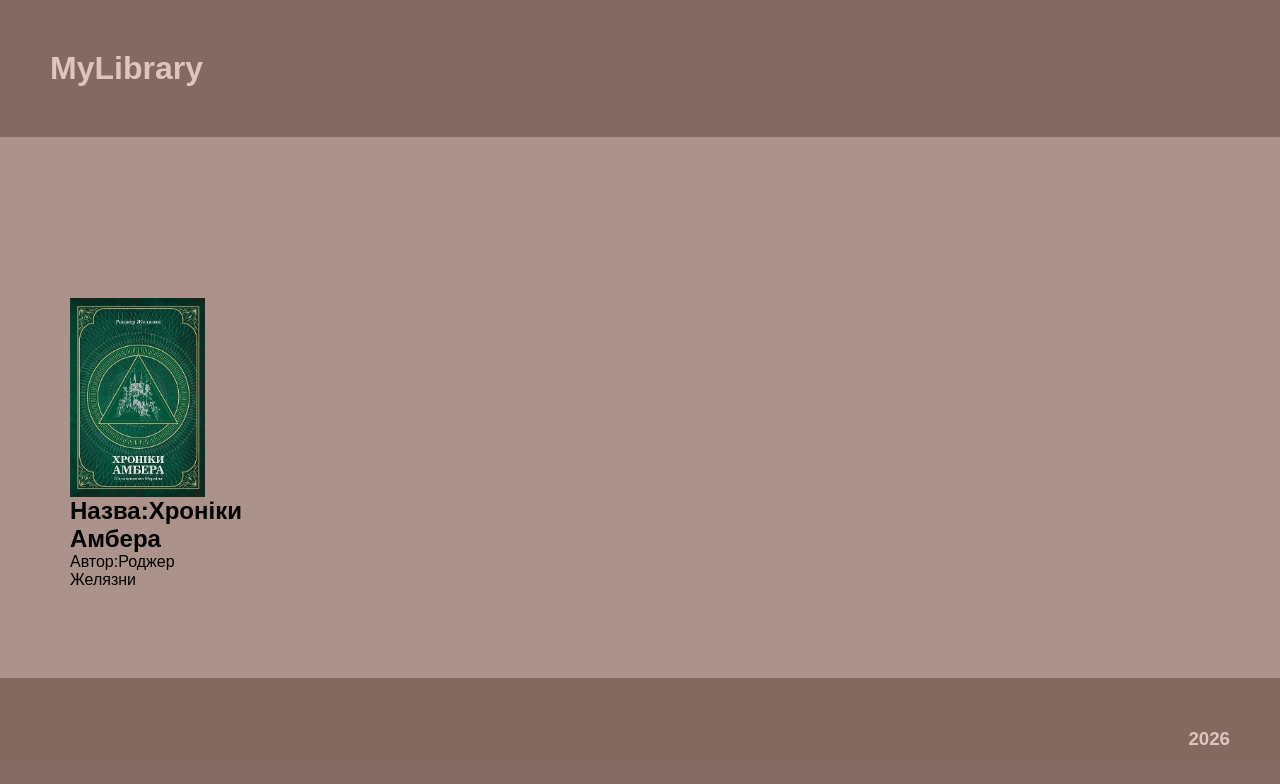
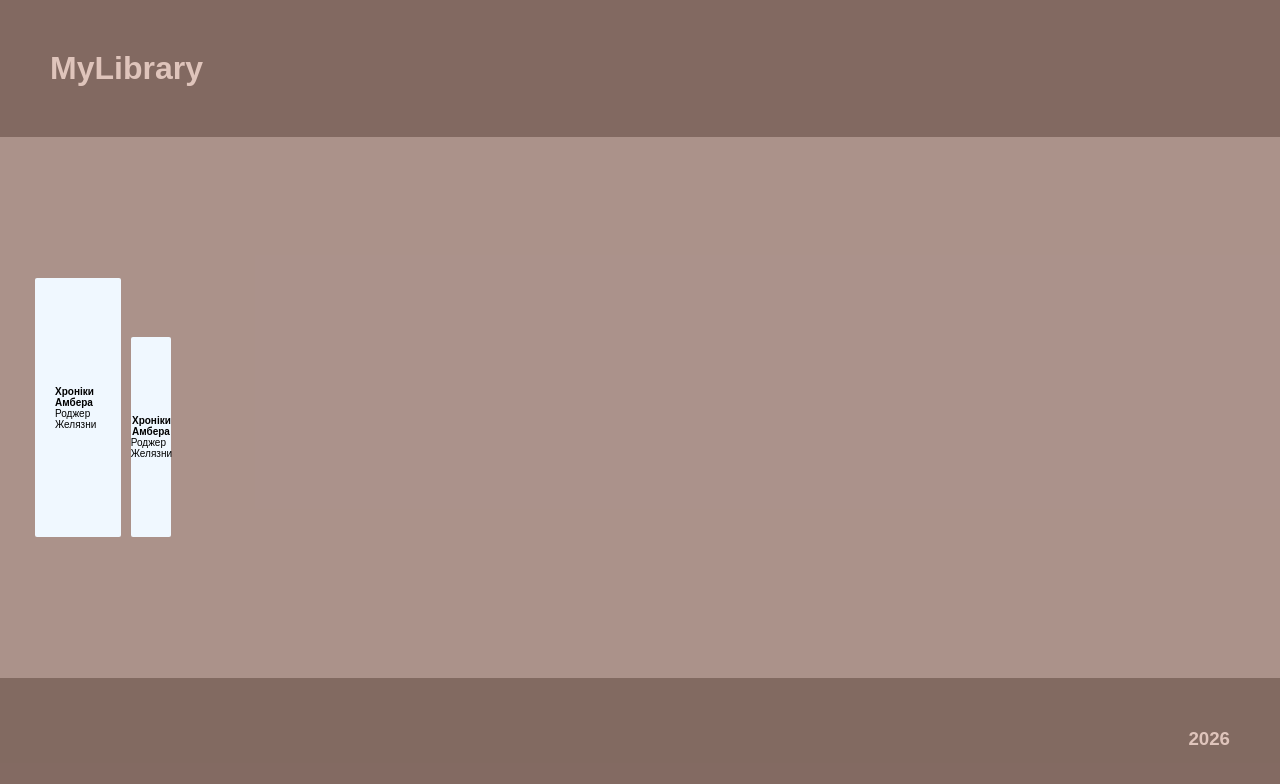
Before and after one commit to AnnaofAmber/MyLibrary, a React (Create React App) app in the folder my-app/: page / in a window 1280 px wide. Shown: the top 784 px of the page. Built offline with nearby package versions, Linux system fonts and the light colour scheme.

Commit message:
adding styles to items

```diff
--- a/my-app/src/components/BookInfo/BookInfo.jsx
+++ b/my-app/src/components/BookInfo/BookInfo.jsx
@@ -1,9 +1,11 @@
 import scss from './BookInfo.module.scss'
 
-export const BookInfo = ({image}) =>{
+export const BookInfo = ({image, author, nameModal, year, genre}) =>{
     return(
     <div>
         <section>
+            <h2>{nameModal}</h2>
+            <p>{author}</p>
         <img
         className={scss.img}
         src={require(`../../covers/${image}`)}
--- a/my-app/src/components/BookItem/BookItem.jsx
+++ b/my-app/src/components/BookItem/BookItem.jsx
@@ -1,21 +1,32 @@
 import scss from "./BookItem.module.scss";
 
-import { useDispatch } from "react-redux";
-import { deleteBook } from "../../redux/booksSlice";
+// import { useDispatch } from "react-redux";
+// import { deleteBook } from "../../redux/booksSlice";
 
-export const BookItem = ({ id, name, author, year, genre, cover, image, showModalImage, largeImage }) => {
-  const dispatch = useDispatch();
-  const onDelete = () => dispatch(deleteBook(id));
+export const BookItem = ({ id, name, author, year, genre, cover, image, showModalImage, pages }) => {
+//   const dispatch = useDispatch();
+//   const onDelete = () => dispatch(deleteBook(id));
+const width = Number(pages)/10
+let height = width*3
+
+if (height<100){
+    height = 200
+}
+
   return (
-    <li className={scss.bookItem}>
-      <img
+    <li className={scss.bookItem} style={{width:`${width}px`, height:`${height}px`}}  onClick={() => showModalImage(image, name, author, year, genre)}>
+        {/* <div className={scss.bookSpine}> */}
+        <h2 className={scss.name}>{name}</h2>
+        <p className={scss.author}>{author}</p>
+        {/* </div> */}
+      {/* <img
         className={scss.img}
         src={require(`../../covers/${cover}`)}
         alt="adss"
-        onClick={() => showModalImage(image)}
+        onClick={() => showModalImage(image, name, author, year, genre)}
       />
       <h2>Назва:{name}</h2>
-      <p>Автор:{author}</p>
+      <p>Автор:{author}</p> */}
     </li>
   );
 };
--- a/my-app/src/components/BookItem/BookItem.module.scss
+++ b/my-app/src/components/BookItem/BookItem.module.scss
@@ -1,14 +1,36 @@
 .bookItem{
     display: flex;
     flex-direction: column;
-    padding: 40px;
-    width: 215px;
-    height: 300px;
+    justify-content: center;
+    align-items: center;
+    padding: 20px;
+    width: 50px;
+    height: 200px;
+    margin-left: 5px;
+    margin-right: 5px;
+  background-color: aliceblue;
+  text-orientation: sideways-right;
+  writing-mode:sideways-lr;
+  border-radius: 2px;
 
 }
 
-.img{
-  display: block;
-  max-width: 100%;
-  height: auto;
+// .img{
+//   display: block;
+//   max-width: 100%;
+//   height: auto;
+// }
+
+.bookSpine{
+
 }
+
+.name{
+  font-size: 10px;
+}
+
+.author{
+  font-size: 10px;
+
+
+}
--- a/my-app/src/components/BookList/BookList.jsx
+++ b/my-app/src/components/BookList/BookList.jsx
@@ -25,6 +25,7 @@ export const BookList = ({showModalImage}) => {
           genre={book.genre}
           cover ={book.cover}
           image={book.cover}
+          pages={book.pages}
           showModalImage={showModalImage}
           />
         ))
--- a/my-app/src/components/BookList/BookList.module.scss
+++ b/my-app/src/components/BookList/BookList.module.scss
@@ -1,4 +1,5 @@
 .bookList{
     display: flex;
+    align-items: end;
     padding: 40px 30px 40px 30px
 }
--- a/my-app/src/components/Layout/Layout.jsx
+++ b/my-app/src/components/Layout/Layout.jsx
@@ -9,16 +9,24 @@ import { useState } from 'react';
 export const Layout = () => {
   const [isModal, setIsModal] = useState(false);
   const [image, setModalImage] = useState({});
+  const [name, setModalName] = useState({});
+  const [author, setModalAuthor] = useState({});
+  const [year, setModalYear] = useState({});
+  const [genre, setModalGenre] = useState({});
 
-  const showModalImage = imageModal => {
+  const showModalImage = (imageModal,name, author, genre, year) => {
     setModalImage(imageModal);
+    setModalName(name)
+    setModalAuthor(author)
+    setModalGenre(genre)
+    setModalYear(year)
     setIsModal(true);
   };
 
   const closeModal = () => {
     setModalImage({});
     setIsModal(false);}
-    console.log(image);
+
 
 return (
     <div className={scss.wrapper}>
@@ -35,7 +43,7 @@ return (
         <h3>2026</h3>
     </footer>
     </div>
-      {isModal && <Modal image={image} onClose={closeModal} />}
+      {isModal && <Modal nameModal={name} image={image} author={author} genre={genre} year={year} onClose={closeModal} />}
 </div>
 )
 }
--- a/my-app/src/components/Modal/Modal.jsx
+++ b/my-app/src/components/Modal/Modal.jsx
@@ -2,7 +2,7 @@ import { BookInfo } from '../BookInfo/BookInfo';
 import scss from './Modal.module.scss';
 import { useEffect } from 'react';
 
-export const Modal = ({ onClose, image }) => {
+export const Modal = ({ onClose, image, nameModal, author, year, genre }) => {
   useEffect(() => {
     window.addEventListener('keydown', onClose);
 
@@ -19,7 +19,7 @@ export const Modal = ({ onClose, image }) => {
   return (
     <div className={scss.overlay} onClick={handleClick}>
       <div className={scss.modal}>
-        <BookInfo image={image}/>
+        <BookInfo image={image} nameModal={nameModal} author={author} year={year} genre={genre} />
       </div>
     </div>
   );
--- a/my-app/src/redux/booksSlice.js
+++ b/my-app/src/redux/booksSlice.js
@@ -3,7 +3,8 @@ import { createSlice } from '@reduxjs/toolkit';
 
 const initialState = {
   books: [
-    { id: nanoid(), name: 'Хроніки Амбера', author: 'Роджер Желязни', year:'', genre:'', publisher:'', cover: 'хронікиАмбера.jpg' },
+    { id: nanoid(), name: 'Хроніки Амбера', author: 'Роджер Желязни', year:'', genre:'', publisher:'', cover: 'хронікиАмбера.jpg', pages:'864' },
+        { id: nanoid(), name: 'Хроніки Амбера', author: 'Роджер Желязни', year:'', genre:'', publisher:'', cover: 'хронікиАмбера.jpg', pages:'84' },
   ],
 };
 const bookSlice = createSlice({
```
